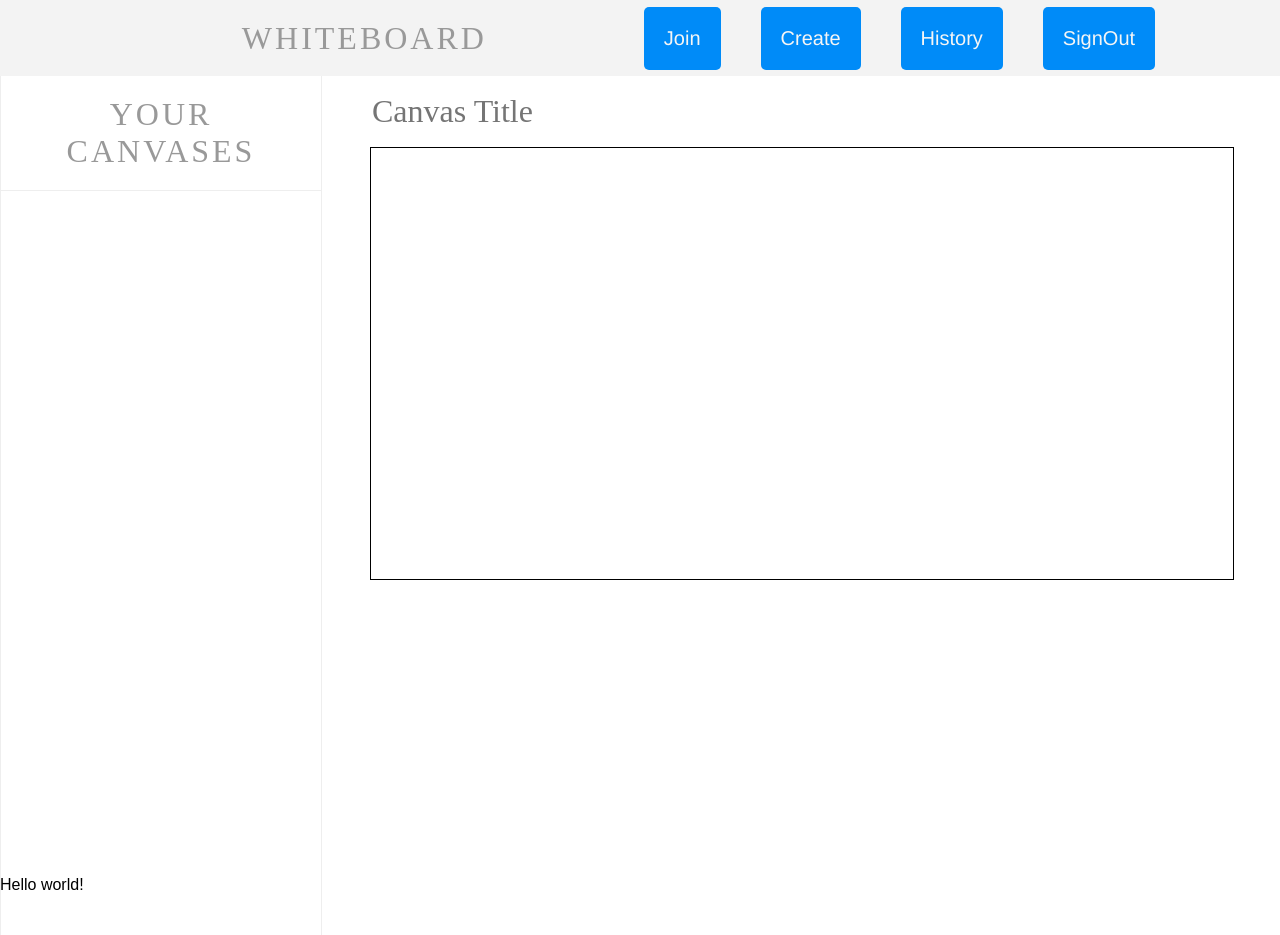
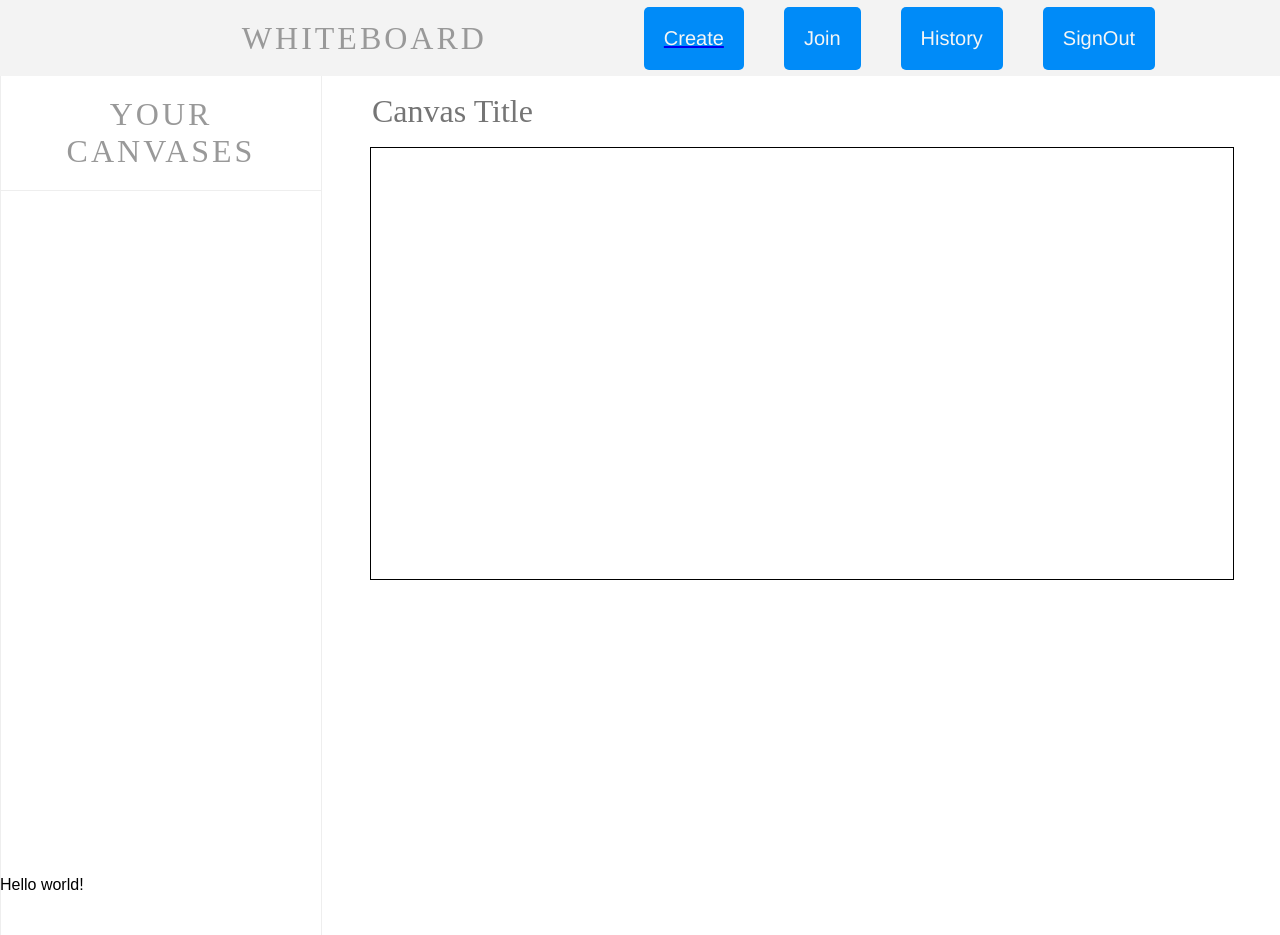
Before and after one commit to Chris-Coraggio/Whiteboard, a React (Create React App) app: page /canvases in a window 1280 px wide. Built offline with nearby package versions, Linux system fonts and the light colour scheme.

Commit message:
Modify Canvas component to update url on click on list

```diff
--- a/src/Canvas.js
+++ b/src/Canvas.js
@@ -1,7 +1,9 @@
 import React from 'react'
+import { NavLink } from 'react-router-dom'
 
 const Canvas = ({ canvas }) => {
   return(
+    <NavLink to={`/canvases/${canvas.id}`} >
       <li>
           <div className="canvas">
             <div className="canvas-title">
@@ -12,6 +14,7 @@ const Canvas = ({ canvas }) => {
             </div>
           </div>
       </li>
+    </NavLink>
   )
 }
 
--- a/src/Header.js
+++ b/src/Header.js
@@ -1,4 +1,5 @@
 import React from 'react'
+import { Link } from 'react-router-dom'
 import './Header.css'
 
 const Header = () => {
@@ -10,11 +11,13 @@ const Header = () => {
       <h2>WhiteBoard</h2>
 
       <div className = "buttons">
+        <Link to="/canvases" className="new-canvas">
+          <button className="Create">
+            Create
+          </button>
+        </Link>
         <button className="Join">
           Join
-        </button>
-        <button className="Create">
-          Create
         </button>
         <button className="History">
           History
--- a/src/Main.js
+++ b/src/Main.js
@@ -1,4 +1,5 @@
 import React from 'react'
+import { Switch, Route } from 'react-router-dom'
 import Header from './Header'
 import CanvasList from './CanvasList'
 import CanvasForm from './CanvasForm'
@@ -9,8 +10,15 @@ const Main = (props) => {
         <div className = "Main">
           <Header />
           <div className = "Content">
-              <CanvasList canvases={props.canvases}/>
-              <CanvasForm addCanvas={props.addCanvas}/>
+            <CanvasList canvases={props.canvases}/>
+            <Switch>
+                <Route path="/canvases/:id" render={() => (
+                    <CanvasForm addCanvas={props.addCanvas}/>
+                )} />
+                <Route path="/canvases" render={() => (
+                    <CanvasForm addCanvas={props.addCanvas}/>
+                )} />
+            </Switch>
           </div>
         </div>
     )
```
